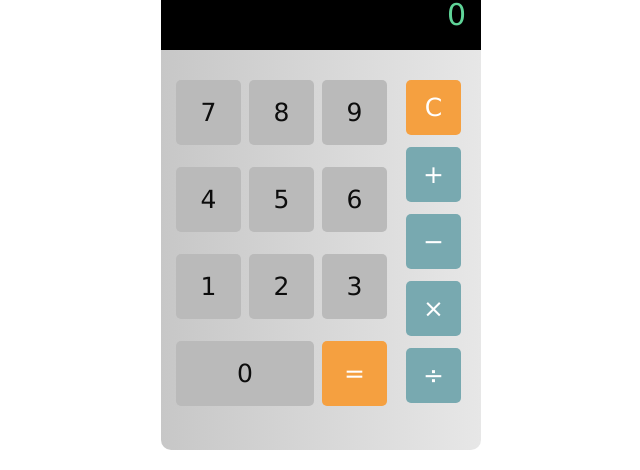
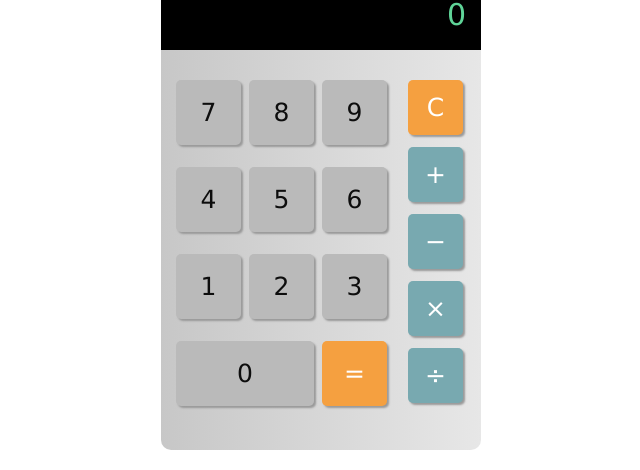
Before and after one commit to byHYONS/htmlcss-simple-calculator, a plain HTML site: page index.html in a window 1280 px wide. Shown: the part 165-635 px from the top of the page, without its empty margins (319-959 px from the left). Drawn offline with Linux system fonts and the light colour scheme.

Commit message:
[FIT] checked and correction

```diff
--- a/css/style.css
+++ b/css/style.css
@@ -59,7 +59,6 @@ main {
     width: 220px;
     flex-wrap: wrap;
     gap: 8px;
-
 }
 
 .btn {
@@ -69,6 +68,7 @@ main {
     border-radius: 5px;
     width: 65px;
     height: 65px;
+    box-shadow: 2px 2px 2px #999;
 }
 
 .zero {
@@ -78,6 +78,7 @@ main {
     border-radius: 5px;
     width: 138px;
     height: 65px;
+    box-shadow: 2px 2px 2px #999;
 }
 
 .number {
@@ -99,13 +100,12 @@ main {
 .special {
     background-color: rgb(245, 160, 64);
     color: #ffffff;
-
 }
 
 
 /* COLONNA DI DESTRA OPERATORI */
 .right-calcolator {
-    padding-left: 10px;
+    padding-left: 12px;
     width: 60px;
     display: flex;
     flex-direction: column;
@@ -119,11 +119,10 @@ main {
     border-radius: 5px;
     width: 55px;
     height: 55px;
-
+    box-shadow: 2px 2px 2px #999;
 }
 
 .operators {
     background-color: rgb(120, 169, 176);
     color: #ffffff;
-
 }
```
Also changed, not shown: index.html (+1 -2 lines).
